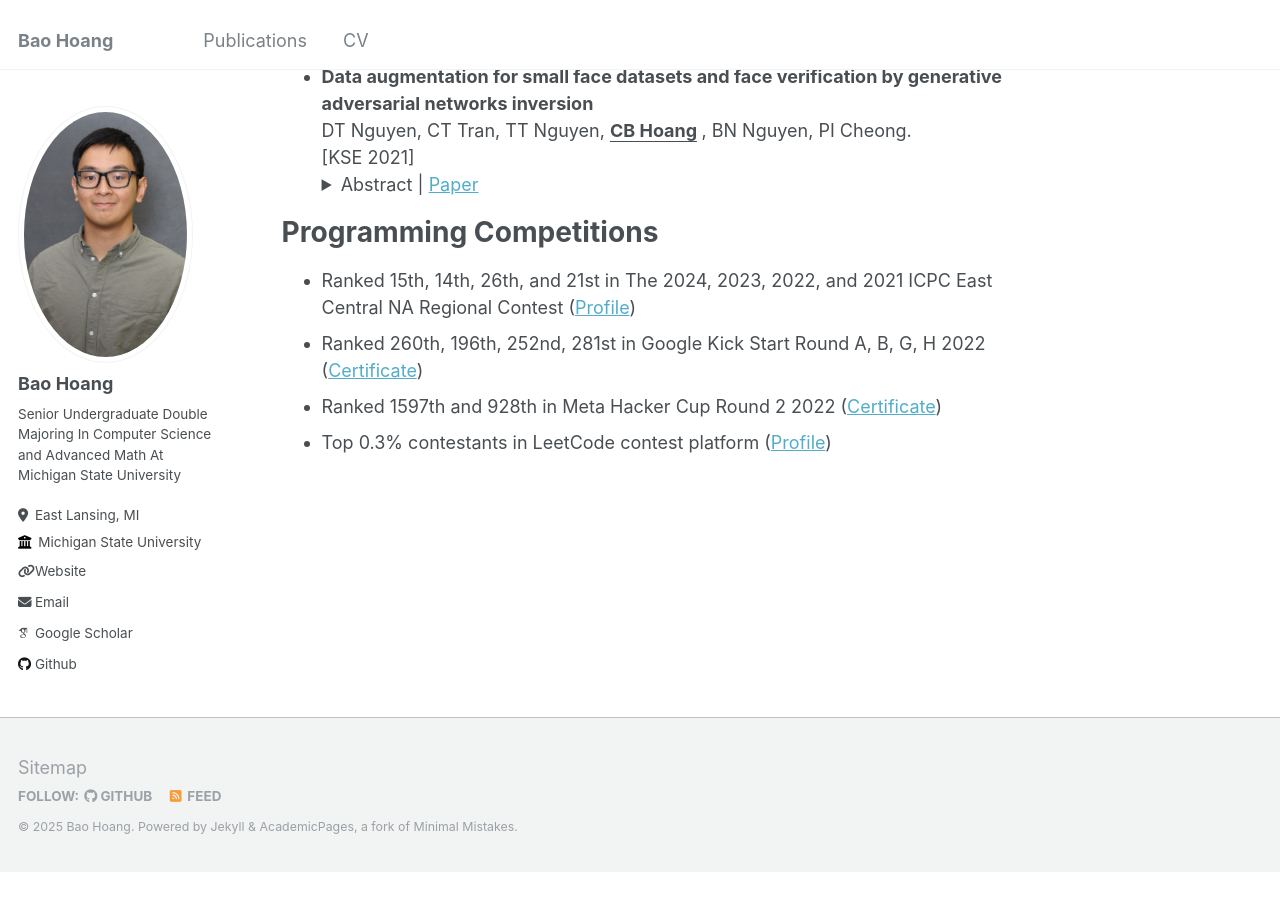
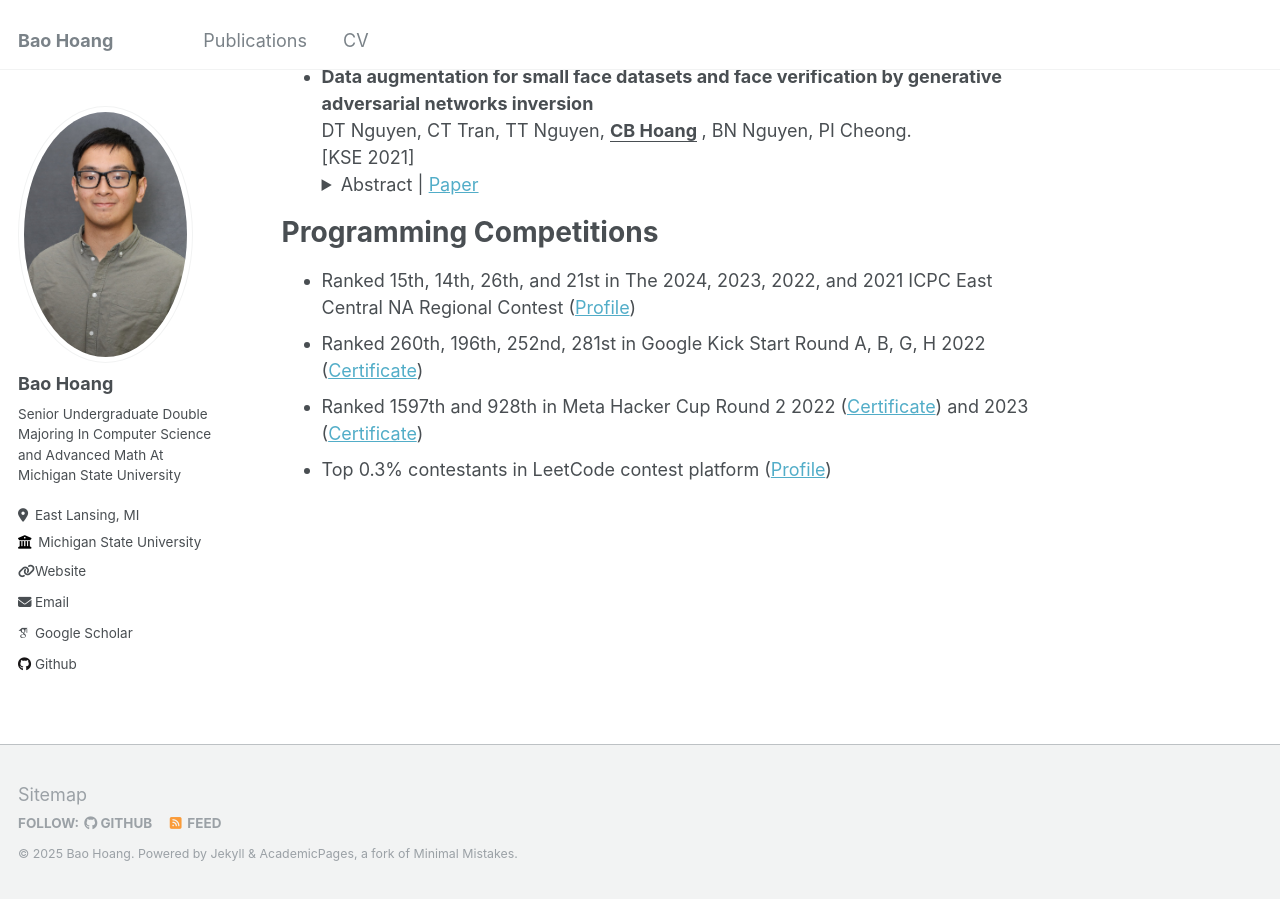
Before and after one commit to hoangcaobao/hoangcaobao.github.io, a Jekyll site: the page built from _pages/about.md, in a window 1280 px wide and 900 px high, scrolled down 1554 px. Built offline with Jekyll 4.4.1, drawn with Linux system fonts in a browser that asks for light colours; some web fonts are replaced; before the commit the page ends 2427 px from its top, so only the background shows below that.

Commit message:
Update about.md

```diff
--- a/_pages/about.md
+++ b/_pages/about.md
@@ -107,5 +107,5 @@ Programming Competitions
 ======
 * Ranked 15th, 14th, 26th, and 21st in The 2024, 2023, 2022, and 2021 ICPC East Central NA Regional Contest (<a href="https://icpc.global/ICPCID/0UGBYW44O1V1" role="button" target="_blank">Profile</a>)
 * Ranked 260th, 196th, 252nd, 281st in Google Kick Start Round A, B, G, H 2022 (<a href="https://drive.google.com/file/d/1ue50wyy4SYzGMe7S0IqQB-JCZ40Imuc2/view?usp=sharing" role="button" target="_blank">Certificate</a>)
-* Ranked 1597th and 928th in Meta Hacker Cup Round 2 2022  (<a href="https://www.facebook.com/codingcompetitions/hacker-cup/2022/certificate/4238710662871128" role="button" target="_blank">Certificate</a>)
+* Ranked 1597th and 928th in Meta Hacker Cup Round 2 2022  (<a href="https://www.facebook.com/codingcompetitions/hacker-cup/2022/certificate/4238710662871128" role="button" target="_blank">Certificate</a>) and 2023 (<a href="https://www.facebook.com/codingcompetitions/hacker-cup/2023/certificate/4238710662871128" role="button" target="_blank">Certificate</a>)
 * Top 0.3% contestants in LeetCode contest platform (<a href="https://leetcode.com/caobaohoang03/" role="button" target="_blank">Profile</a>)
```
